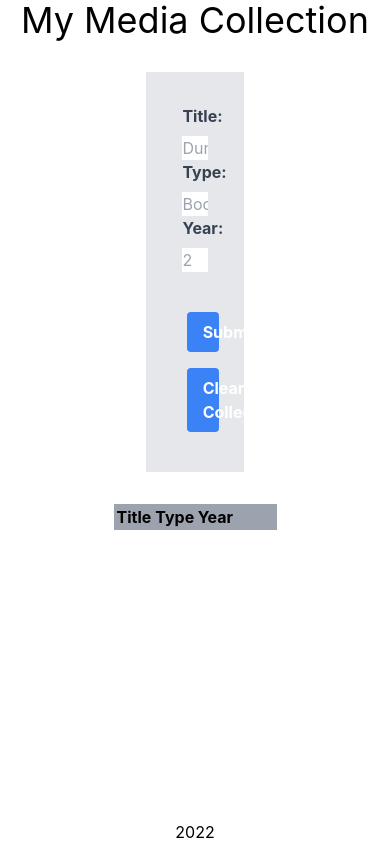
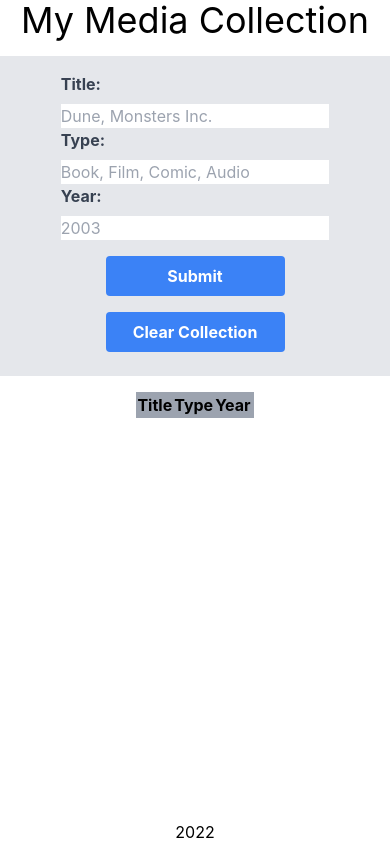
Before and after one commit to jimmym620/media_collection_REACT, a React (Create React App) app in the folder media_collection/: page / in a window 390 px wide. Built offline with nearby package versions, Linux system fonts and the light colour scheme.

Commit message:
improved responsiveness

```diff
--- a/media_collection/public/index.html
+++ b/media_collection/public/index.html
@@ -22,7 +22,7 @@
       work correctly both with client-side routing and a non-root public URL.
       Learn how to configure a non-root public URL by running `npm run build`.
     -->
-  <title>React App</title>
+  <title>Media Library</title>
 </head>
 
 <body>
--- a/media_collection/src/App.js
+++ b/media_collection/src/App.js
@@ -107,7 +107,7 @@ function App() {
                 <h1>My Media Collection</h1>
             </header>
             <main className="flex-grow">
-                <div className="form w-1/4 flex-row mx-auto bg-gray-200 m-8 p-8 ">
+                <div className="form md:w-1/4 flex-row mx-auto bg-gray-200 m-4 p-4 ">
                     <div className="formInputContainer ">
                         <label className="formLabel" htmlFor="titleInp">
                             Title:
@@ -146,7 +146,7 @@ function App() {
                             onChange={(e) => setYear(e.target.value)}
                         />
                     </div>
-                    <div className="flex flex-col w-1/2 mx-auto mt-8">
+                    <div className="flex flex-col w-1/2 mx-auto mt-2">
                         <button
                             className="formButton"
                             onClick={handleDataSubmit}
--- a/media_collection/src/Table.js
+++ b/media_collection/src/Table.js
@@ -8,9 +8,9 @@ const Table = ({
     setEditMode,
 }) => {
     return (
-        <div className="flex justify-center m-8">
-            <table className="table-fixed w-1/2">
-                <thead className="text-center bg-gray-400">
+        <div className="flex justify-center w-full">
+            <table className="table-fixed sm:w-full md:w-1/2 ">
+                <thead className=" bg-gray-400">
                     <tr>
                         <th>Title</th>
                         <th>Type</th>
--- a/media_collection/src/index.css
+++ b/media_collection/src/index.css
@@ -35,7 +35,7 @@
     }
 
     .tableRemoveBTN {
-        @apply bg-blue-500 hover:bg-blue-700 text-white font-bold py-2 px-4 rounded text-center;
+        @apply bg-blue-500 hover:bg-blue-700 text-white font-bold py-2 px-2 rounded text-center;
     }
 
     .modal {
@@ -43,7 +43,7 @@
     }
 
     .modal-main {
-        @apply fixed bg-white w-1/4 h-1/4 top-1/2 left-1/2 -translate-x-1/2 -translate-y-1/2 p-6;
+        @apply fixed bg-white md:w-1/4 top-1/2 left-1/2 -translate-x-1/2 -translate-y-1/2 p-2;
     }
 
     .display-block {
```
